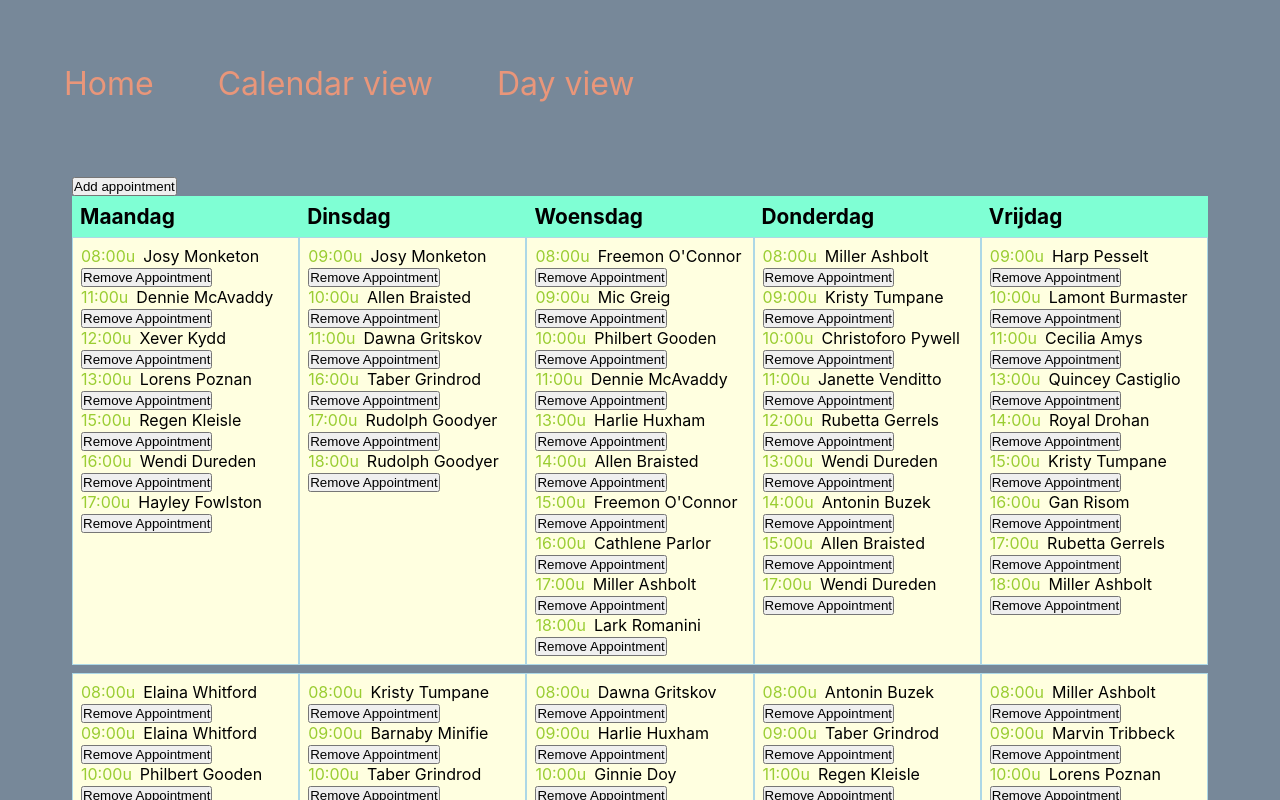
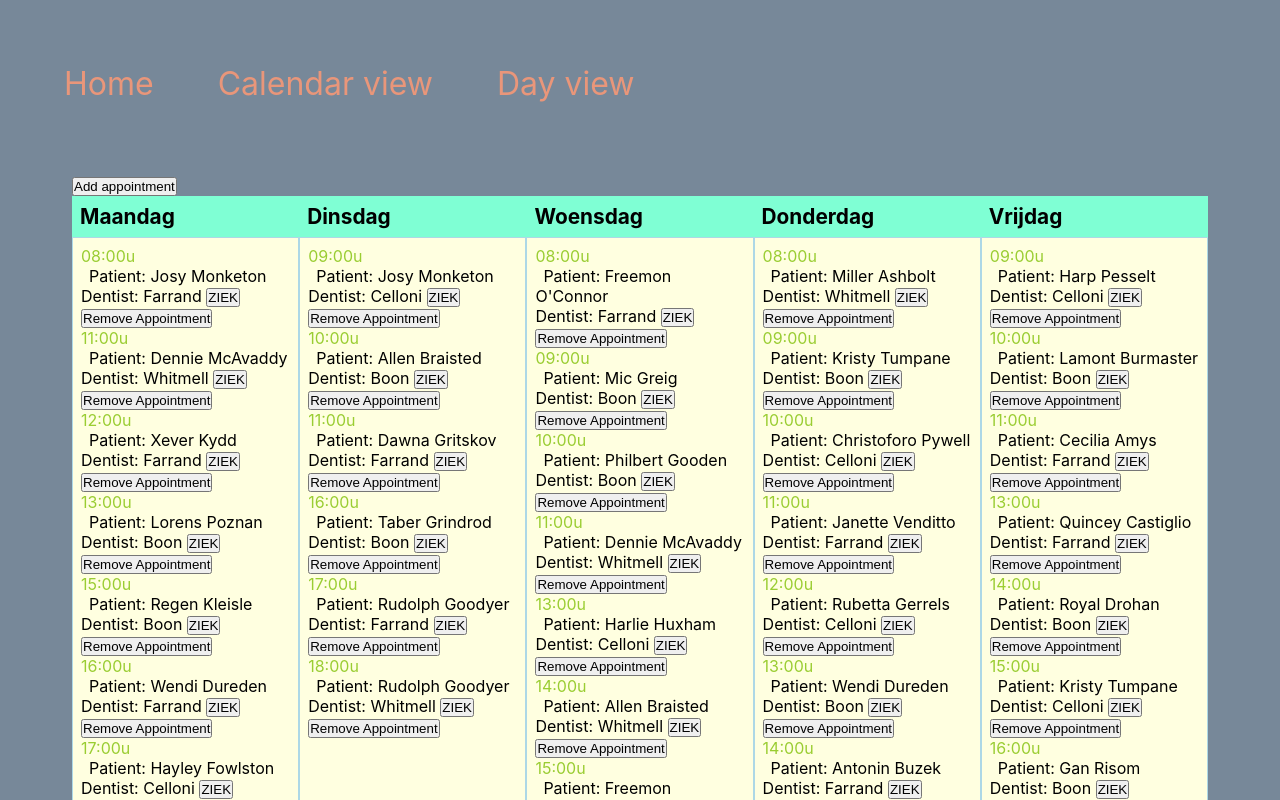
Before and after one commit to JEBesteman/tandarts, a React (Create React App) app: page /calendar in a window 1280 px wide. Shown: the top 800 px of the page. Built offline with nearby package versions, Linux system fonts and the light colour scheme.

Commit message:
makeDentistSick werkt ook style in views

```diff
--- a/src/App.js
+++ b/src/App.js
@@ -6,7 +6,7 @@ import Home from "./Home";
 import Calendar from "./Calendar";
 import Day from "./Day";
 
-const App = ({appointments, addPatient, addDentist, addAppointment, removeAppointment}) => (
+const App = ({appointments, addPatient, addDentist, addAppointment, removeAppointment, makeDentistSick}) => (
   <Router>
     <div>
       <nav>
@@ -25,7 +25,7 @@ const App = ({appointments, addPatient, addDentist, addAppointment, removeAppoin
       <main>
         <Switch>
           <Route path="/calendar">
-            <Calendar appointments={appointments} addAppointment={addAppointment} removeAppointment={removeAppointment}/>
+            <Calendar appointments={appointments} addAppointment={addAppointment} removeAppointment={removeAppointment} makeDentistSick={makeDentistSick}/>
           </Route>
           <Route path="/day">
             <Day appointments={appointments.filter(app => app.day === 1)} />
--- a/src/AppointmentInDay.js
+++ b/src/AppointmentInDay.js
@@ -2,11 +2,12 @@ import React from "react";
 
 const format_time = time => (time < 10 ? `0${time}:00u` : `${time}:00u`);
 
-export default ({ time, patient, dentist, assistent, removeAppointment }) => (
-  <li className="appointment">
+export default ({ time, patient, dentist, assistent}) => (
+  <li className="appointment" style={dentist.sick ? { backgroundColor: "red" } : null}>
     <div className="time">{format_time(time)}</div>
     <div className="patient">Patiënt: {patient.firstname} {patient.lastname}</div>
-    <div className="dentist">Tandarts: {dentist.firstname} {dentist.lastname}</div>
+    <div className="dentist">Tandarts: {dentist.firstname} {dentist.lastname} </div>
     <div className="assistent">Assistent: {assistent.firstname} {assistent.lastname}</div>
+    {console.log("is dentist sick?", dentist.id, dentist.sick)}
   </li>
 );
--- a/src/AppointmentInMonth.js
+++ b/src/AppointmentInMonth.js
@@ -2,10 +2,14 @@ import React from "react";
 
 const format_time = time => (time < 10 ? `0${time}:00u` : `${time}:00u`);
 
-export default ({ time, patient, id, removeAppointment }) => (
-  <div className="appointment">
-    <span className="time">{format_time(time)}</span>
-    <span className="patient">{patient.firstname} {patient.lastname}</span>
+export default ({ time, patient, id, dentist, removeAppointment, makeDentistSick }) => (
+  <div className="appointment" style={dentist.sick ? { backgroundColor: "red" } : null}>
+    <span className="time">{format_time(time)}</span><br />
+    <span className="patient" id={patient.id}>Patient: {patient.firstname} {patient.lastname}</span><br />
+
+    <span id={dentist.id}>Dentist: {dentist.firstName} {dentist.lastname} <button onClick={makeDentistSick}>ZIEK</button></span>
+    {/* liefst () => makeDentistSick(dentist.id) */}
     <span id={id}><button onClick={removeAppointment}>Remove Appointment</button></span>
+    {console.log(dentist.sick)}
   </div>
 );
--- a/src/Calendar.js
+++ b/src/Calendar.js
@@ -18,12 +18,12 @@ const divideByDay = (appointments) => {
   return appointmentsByDay;
 };
 
-export default ({ appointments, addAppointment, removeAppointment }) => {
+export default ({ appointments, addAppointment, removeAppointment, makeDentistSick }) => {
   const appointmentsByDay = divideByDay(appointments);
 
   const daysInMonthJSX = Object.values(appointmentsByDay)
     .map((appointmentsInDay, index) => (
-      <DayInMonth appointments={appointmentsInDay} key={index} removeAppointment={removeAppointment}/>
+      <DayInMonth appointments={appointmentsInDay} key={index} removeAppointment={removeAppointment} makeDentistSick={makeDentistSick}/>
     ));
 
   return (
--- a/src/Day.js
+++ b/src/Day.js
@@ -5,13 +5,14 @@ import AppointmentInDay from "./AppointmentInDay";
 export default ({ appointments }) => {
   const appointmentsJSX = appointments
     .sort((a, b) => a.time - b.time)
-    .map(({ time, patient, dentist, assistent }, index) => (
+    .map(({ time, patient, dentist, assistent, }, index) => (
       <AppointmentInDay
         time={time}
         patient={patient}
         dentist={dentist}
         assistent={assistent}
         key={index}
+
       />
     ));
   return <ul className="dayview">{appointmentsJSX}</ul>;
--- a/src/DayInMonth.js
+++ b/src/DayInMonth.js
@@ -1,9 +1,9 @@
 import React from "react";
 import AppointmentInMonth from "./AppointmentInMonth";
 
-export default ({ appointments, removeAppointment }) => {
-  const appointmentsJSX = appointments.map(({ time, patient, id }, index) => (
-    <AppointmentInMonth time={time} patient={patient} id={id} key={index} removeAppointment={removeAppointment} />
+export default ({ appointments, removeAppointment, makeDentistSick }) => {
+  const appointmentsJSX = appointments.map(({ time, patient, dentist, id }, index) => (
+    <AppointmentInMonth time={time} patient={patient} id={id} key={index} removeAppointment={removeAppointment} dentist={dentist} makeDentistSick={makeDentistSick}/>
   ));
   return <div className="day">{appointmentsJSX}</div>;
 };
--- a/src/StateContainer.js
+++ b/src/StateContainer.js
@@ -116,14 +116,29 @@ class StateContainer extends Component {
   };
 
   removeAppointment = (event) => {
-    const removeId = event.target.parentElement.id;
+    const appointmentId = event.target.parentElement.id;
     const removedAppointment = [...this.state.appointments].find(
-      (appointment) => appointment.id === removeId
+      (appointment) => appointment.id === appointmentId
     ); //vind de juiste appointment
     const updatedAppointmentList = [...this.state.appointments].filter(
       (appointment) => appointment !== removedAppointment
     ); //filtered verwijderde appointment eruit
     this.setState({ appointments: updatedAppointmentList });
+  };
+
+  makeDentistSick = (event) => {
+    const dentistId = event.target.parentElement.id;
+    const sickDentist = [...this.state.dentists].find(
+      (dentist) => dentist.id === Number(dentistId)
+    ); //of filter..
+
+    const newDentistList = [...this.state.dentists].map((dentist) => {
+      if (dentist === sickDentist) {
+        dentist.sick = !dentist.sick;
+      }
+      return dentist;
+    });
+    this.setState({ dentists: newDentistList });
   };
 
   render() {
@@ -138,6 +153,7 @@ class StateContainer extends Component {
           addAppointment={this.addAppointment}
           addDentist={this.addDentist}
           removeAppointment={this.removeAppointment}
+          makeDentistSick={this.makeDentistSick}
         />
       </div>
     );
```
